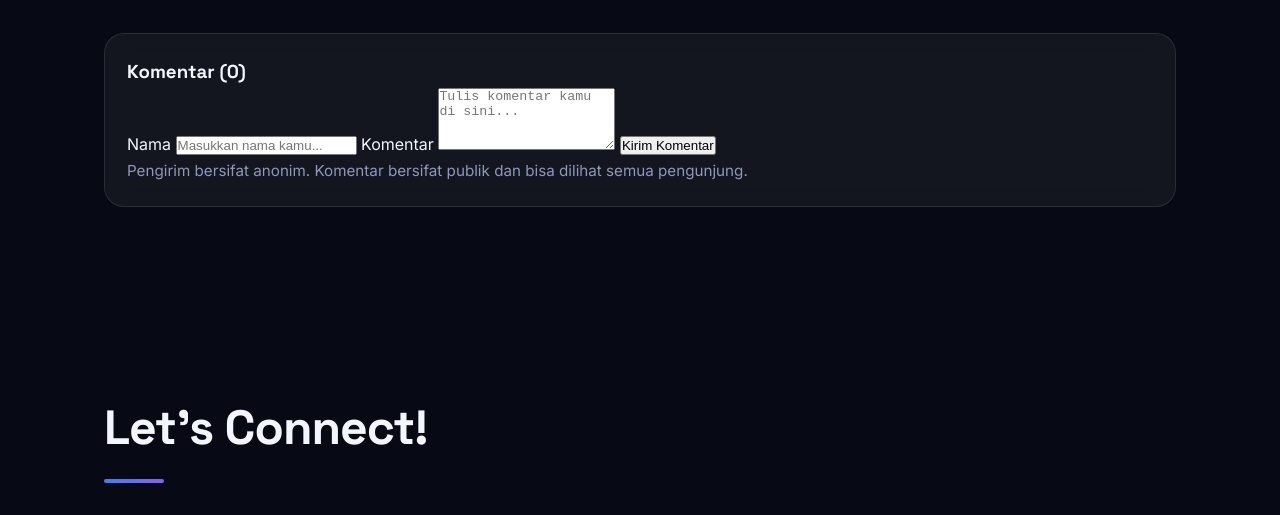
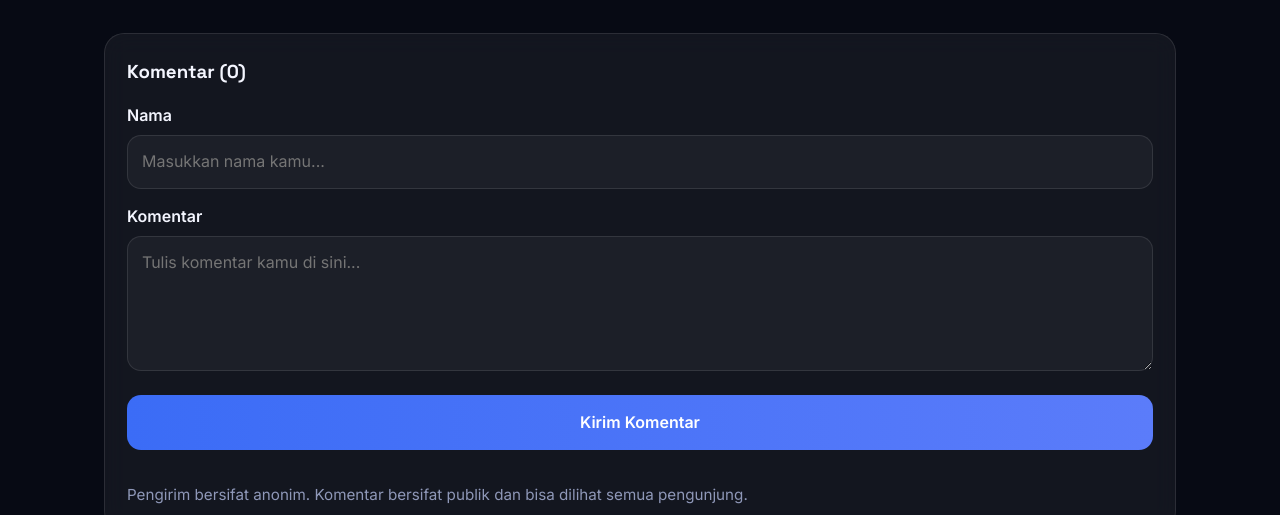
Before and after one commit to Kaii-yozz/Portfolio, a plain HTML site: page index.html in a window 1280 px wide. Shown: the part 4675-5190 px from the top of the page. Drawn offline with nearby package versions, Linux system fonts and the light colour scheme.

Commit message:
Update style.css

```diff
--- a/css/style.css
+++ b/css/style.css
@@ -202,3 +202,65 @@ nav.open{display:flex}
 .recs li.song.show iframe {
   display: block;
 }
+.cm-box label {
+  display: block;
+  margin: 14px 0 6px;
+  font-weight: 600;
+}
+
+.cm-box input,
+.cm-box textarea {
+  width: 100%;
+  padding: 12px 14px;
+  border-radius: 14px;
+  border: 1px solid rgba(255, 255, 255, 0.1);
+  background: rgba(255, 255, 255, 0.04);
+  color: inherit;
+  font: inherit;
+  box-sizing: border-box;
+}
+
+.cm-box textarea { resize: vertical; }
+
+.cm-box input:focus,
+.cm-box textarea:focus {
+  outline: none;
+  border-color: rgba(59, 130, 246, 0.7);
+}
+
+.cm-btn {
+  width: 100%;
+  margin-top: 16px;
+  padding: 14px;
+  border: 0;
+  border-radius: 14px;
+  background: linear-gradient(90deg, #3b6cf6, #5b7cfa);
+  color: #fff;
+  font: inherit;
+  font-weight: 600;
+  cursor: pointer;
+}
+
+.cm-btn:disabled { opacity: 0.6; cursor: wait; }
+
+#cm-list {
+  margin-top: 18px;
+  max-height: 340px;
+  overflow-y: auto;
+  display: flex;
+  flex-direction: column;
+  gap: 10px;
+}
+
+.cm-item {
+  padding: 12px 14px;
+  border-radius: 14px;
+  border: 1px solid rgba(255, 255, 255, 0.08);
+  background: rgba(255, 255, 255, 0.03);
+}
+
+.cm-item strong { color: #6ea8ff; margin-right: 8px; }
+.cm-item span { font-size: 0.75rem; color: #8a96b3; }
+.cm-item p { margin: 6px 0 0; overflow-wrap: anywhere; }
+
+.cm-note { margin-top: 14px; font-size: 0.8rem; color: #8a96b3; }
```
